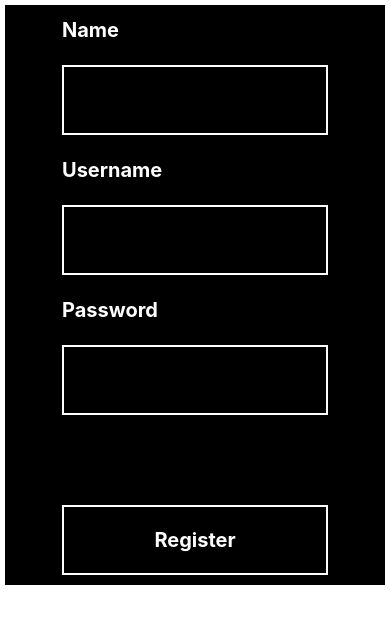
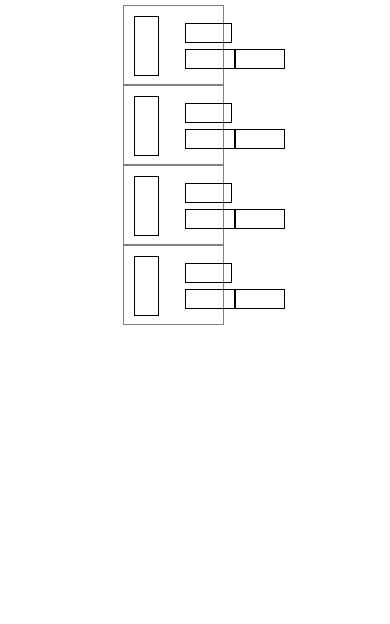
Before and after one commit to parthsonkhia/V2T, a React Native app in the folder V2T/: screen / in a window 390 px wide. Shown: the top 624 px of the page. Built offline with nearby package versions, Linux system fonts and the light colour scheme.

Commit message:
roster page updated

```diff
--- a/V2T/App.js
+++ b/V2T/App.js
@@ -1,12 +1,14 @@
 import { StyleSheet, Text, View } from 'react-native';
 import Login from './screens/login/login';
 import Register from './screens/register/register';
+import Roster from './screens/roster/roster';
 
 export default function App() {
   return (
     <View>
       {/* <Login /> */}
-      <Register />
+      {/* <Register /> */}
+      <Roster />
     </View>
   );
 }
--- /dev/null
+++ b/V2T/components/profile.js
@@ -0,0 +1,72 @@
+import React from "react";
+import { View, Text, StyleSheet } from "react-native";
+
+const Profile = () => {
+	return (
+		<View style={styles.container}>
+			<View style={styles.photo} />
+			<View style={styles.rightBox}>
+				<View style={styles.nameBox}>
+					<Text></Text>
+				</View>
+				<View style={styles.rightBottomBox}>
+					<View style={styles.details}>
+						<Text></Text>
+					</View>
+					<View style={styles.details}>
+						<Text></Text>
+					</View>
+				</View>
+			</View>
+		</View>
+	);
+};
+
+const styles = StyleSheet.create({
+	container: {
+		borderWidth: 1,
+		borderColor: "grey",
+		width: "70%",
+		height: 80,
+        flexDirection: "row"
+	},
+	photo: {
+		borderWidth: 1,
+		borderColor: "#000",
+		width: "25%",
+		height: 60,
+		margin: 10,
+	},
+	rightBox: {
+		// borderWidth: 1,
+		// borderColor: "#000",
+		width: "60%",
+		height: 60,
+		margin: 10,
+        justifyContent: "space-evenly",
+        alignItems: "center"
+	},
+	nameBox: {
+		borderWidth: 1,
+		borderColor: "#000",
+		width: "80%",
+		height: 20,
+	},
+	details: {
+		borderWidth: 1,
+		borderColor: "#000",
+		width: 50,
+		height: 20,
+	},
+	rightBottomBox: {
+		// borderWidth: 1,
+		// borderColor: "#000",
+        flexDirection: "row",
+        justifyContent: "space-evenly",
+        alignItems: "center",
+        width: "80%",
+        height: 20
+	},
+});
+
+export default Profile;
--- /dev/null
+++ b/V2T/screens/roster/roster.js
@@ -0,0 +1,28 @@
+import React from "react";
+import { View, StyleSheet } from "react-native";
+import Profile from "../../components/profile";
+
+const Roster = () => {
+	const data = [1, 2, 3, 4];
+	return (
+		<View style={styles.container}>
+			<View>
+				{data.map((i) => {
+					return <Profile key={i} />;
+				})}
+			</View>
+		</View>
+	);
+};
+
+const styles = StyleSheet.create({
+	container: {
+		height: "100%",
+		borderWidth: 5,
+		borderColor: "#fff",
+		alignItems: "center",
+		justifyContent: "center",
+	},
+});
+
+export default Roster;
```
